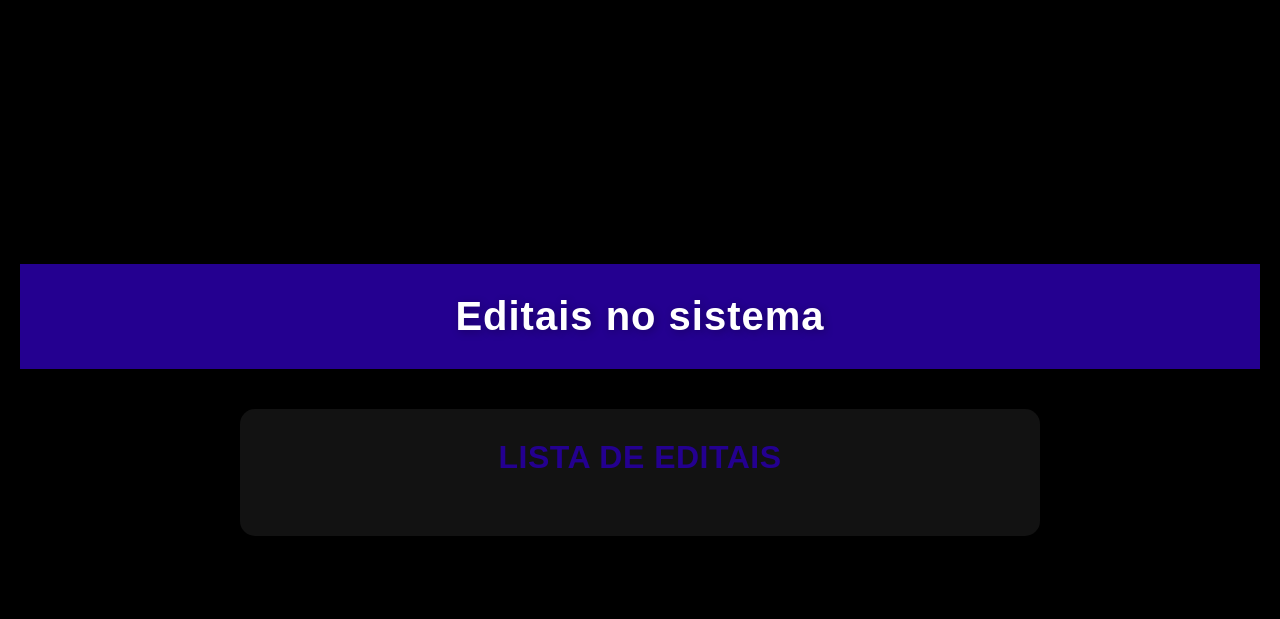
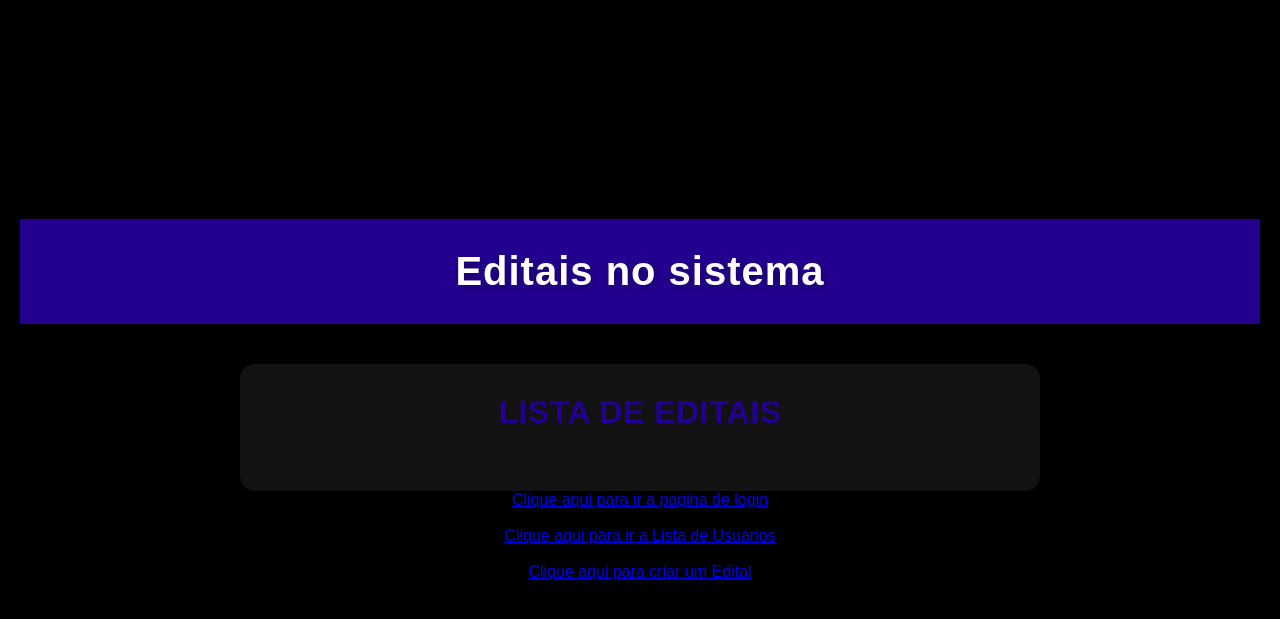
Before and after one commit to Zaiko0012/projetoweb, a Flask app: page /listareditais in a window 1280 px wide. Shown: the top 619 px of the page. Run offline with Flask 3, Linux system fonts and the light colour scheme; data that the repository does not hold is empty; some libraries are stand-ins or nearby versions.

Commit message:
Update listadeeditais.html

```diff
--- a/templates/listadeeditais.html
+++ b/templates/listadeeditais.html
@@ -22,5 +22,10 @@
                 {% endfor %}
             </ul>
         </main>
+       <a href="/">Clique aqui para ir a pagina de login</a>
+       <br>
+       <a href="/listadeusuarios">Clique aqui para ir a Lista de Usuários</a>
+       <br>
+       <a href="/cadastrareditais">Clique aqui para criar um Edital</a>
     </body>
 </html>
```
